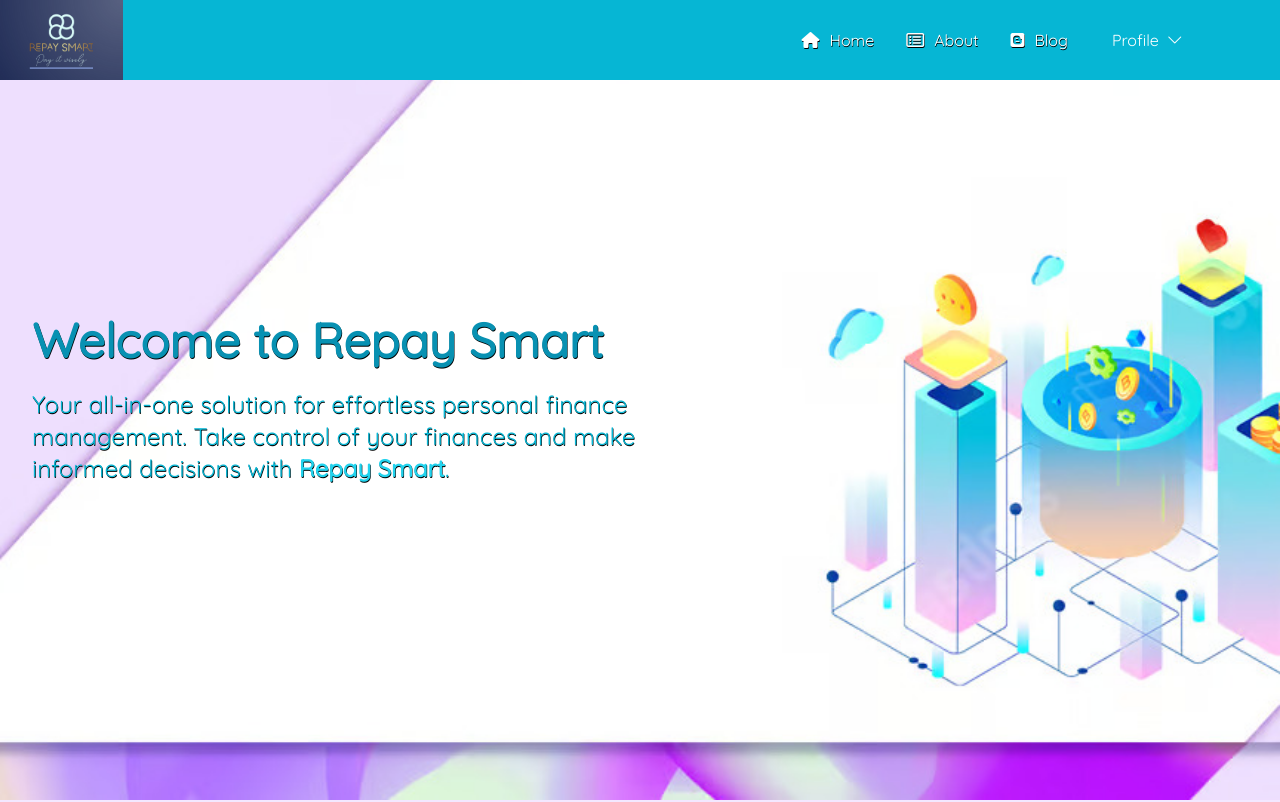
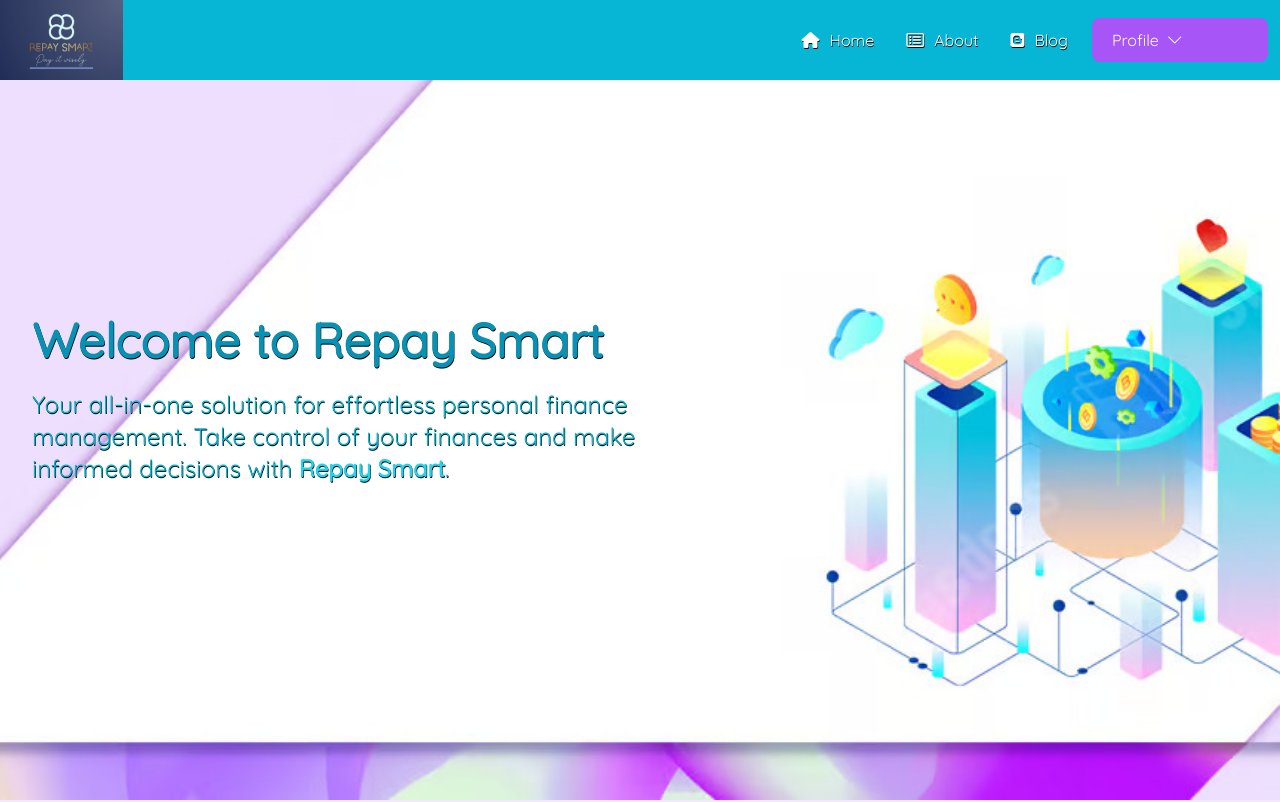
Before and after one commit to Motlakz/loan-repayments-tracker, a React (Create React App) app: page / in a window 1280 px wide. Shown: the top 802 px of the page. Built offline with nearby package versions, Linux system fonts and the light colour scheme; no server answers.

Commit message:
update dropdown bg

```diff
--- a/src/components/Dropdown.js
+++ b/src/components/Dropdown.js
@@ -14,7 +14,7 @@ const Dropdown = ({ buttonText, items, children }) => {
     <div className={`relative ${isOpen ? 'open' : ''}`}>
       <button
         onClick={toggleDropdown}
-        className={`text-white bg-transparent focus:outline-none font-medium rounded-lg px-5 py-2.5 text-center inline-flex items-center ${isHomePage ? 'dark:bg-purple-500 dark:hover:bg-purple-500 dark:focus:ring-purple-600' : 'dark:bg-cyan-500 dark:hover:bg-cyan-500 dark:focus:ring-cyan-600'} w-full min-w-44`}
+        className={`text-white font-medium rounded-lg px-5 py-2.5 text-center inline-flex items-center ${isHomePage ? 'dark:bg-purple-500 bg-purple-500 dark:hover:bg-purple-500 dark:focus:ring-purple-600' : 'dark:bg-cyan-500 bg-cyan-500 dark:hover:bg-cyan-500 dark:focus:ring-cyan-600'} w-full min-w-44`}
         type="button"
       >
         {buttonText} <span className="icon ml-2"><i className="bi bi-chevron-down"></i></span>
```
